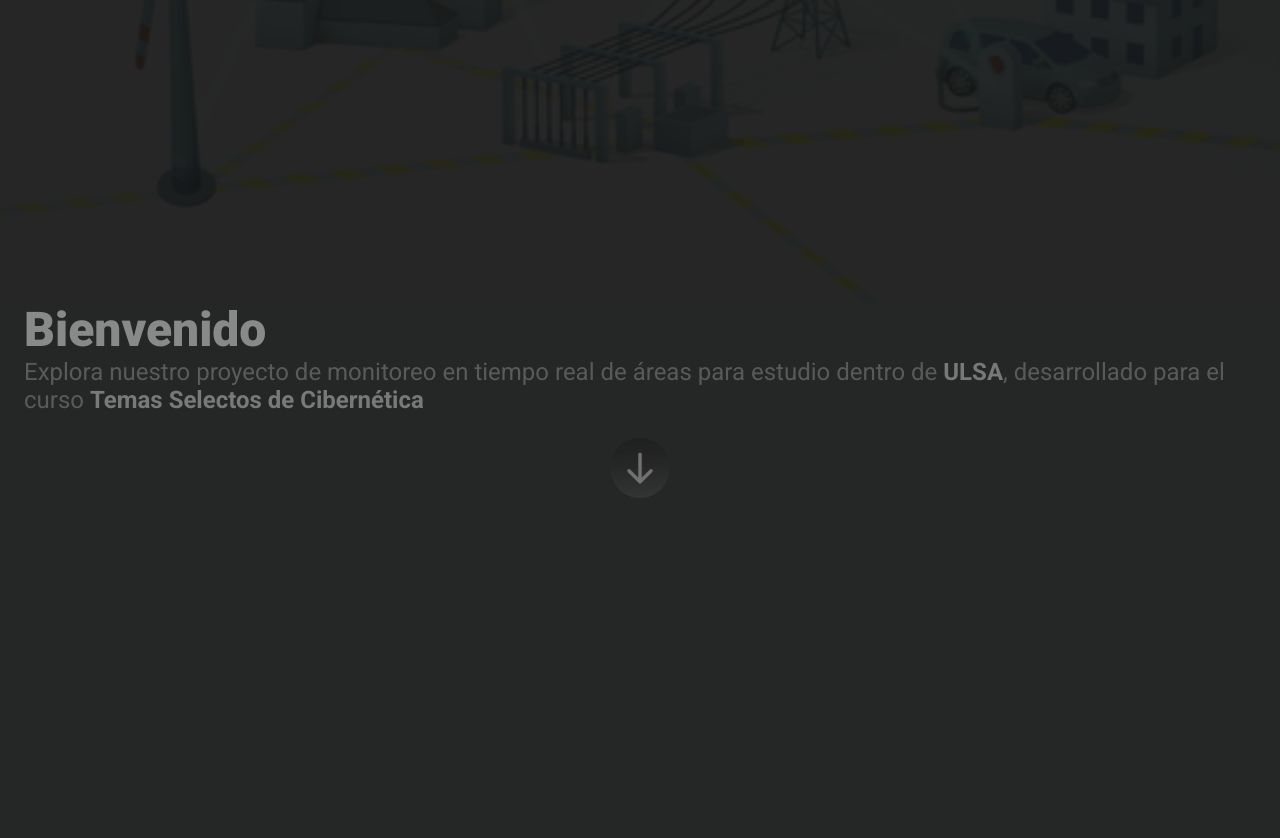
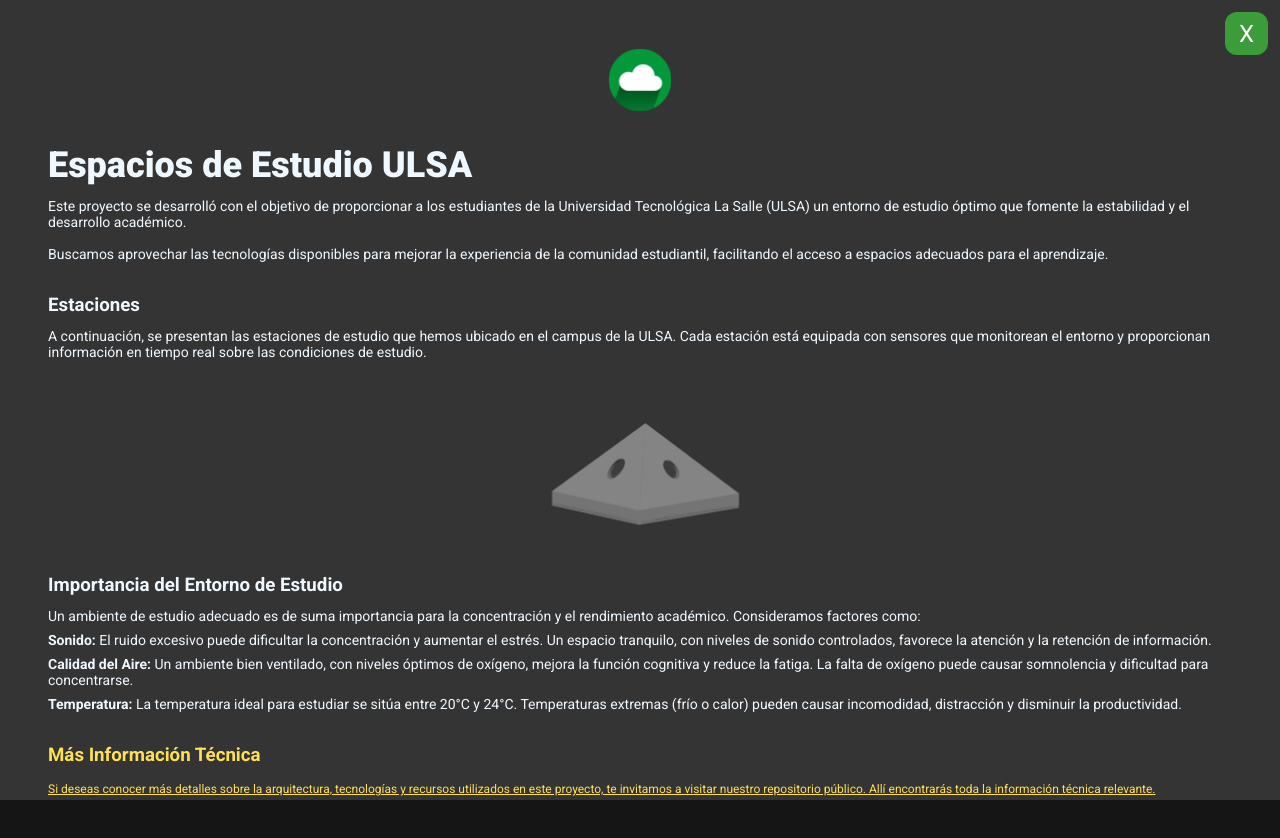
Before and after one commit to DavidSantana872/iotSystemULSA, a React (Vite) app: page / in a window 1280 px wide. Shown: the top 838 px of the page. After the commit the page ends 800 px from the top, so only its background shows below. Built offline with nearby package versions, Linux system fonts and the light colour scheme; no server answers.

Commit message:
update more information

```diff
--- a/src/App.css
+++ b/src/App.css
@@ -85,14 +85,14 @@
     margin: 4px;
 }
 .close-btn{
-    background-color: #e7e7e756;
+    background-color: #3d9c3a;
     border: none;
     width: 43px;
     height: 43px;
     right: 12px;
     top: 12px;
     position: absolute;
-    color: #5656567a;
+    color: #ffffff;
     font-weight: 400;
     font-size: 24px;
     border-radius: 12px;
--- a/src/components/MoreInformation.jsx
+++ b/src/components/MoreInformation.jsx
@@ -1,20 +1,49 @@
 import React from "react";
 import iconApp from "/iconApp.png"
+import prototipo from "../assets/prototipo.gif";
+import "./moreInformation.css";
 const MoreInformation = ({close}) => {
     return (
         <section className="more-information">
             <div>
                 <img width="64" src={iconApp} alt="" />
-                <button onClick={close} className="close-btn">
+                <button onClick={close} className="close-btn" style={{
+
+                }}>
                     X
                 </button>
                 <div>
+
                 <p class="title black-title">Espacios de Estudio ULSA</p>
                 <p className="information">
                     Este proyecto se desarrolló con el objetivo de proporcionar a los estudiantes de la Universidad Tecnológica La Salle (ULSA) un entorno de estudio óptimo que fomente la estabilidad y el desarrollo académico.
                     <br /><br />
                     Buscamos aprovechar las tecnologías disponibles para mejorar la experiencia de la comunidad estudiantil, facilitando el acceso a espacios adecuados para el aprendizaje.
                 </p>
+
+                <h3>
+                    Estaciones
+                </h3>
+                <p className="information">
+                        A continuación, se presentan las estaciones de estudio que hemos ubicado en el campus de la ULSA. Cada estación está equipada con sensores que monitorean el entorno y proporcionan información en tiempo real sobre las condiciones de estudio.
+                        <br />
+                        <br />
+                        <br />
+                    </p>
+                <div
+                    style={{
+                        display: "flex",
+                        flexDirection: "column",
+                        alignItems: "center",
+                        width: "100%",
+                    }}
+                >
+
+                <div className="prototipo-box">
+                    <img id="prototipo" src={prototipo} alt="" />
+                </div>
+                </div>
+
                 <h3>Importancia del Entorno de Estudio</h3>
                 <p className="information">
                     Un ambiente de estudio adecuado es de suma importancia para la concentración y el rendimiento académico. Consideramos factores como:
@@ -30,15 +59,13 @@
                         <span>Temperatura:</span> La temperatura ideal para estudiar se sitúa entre 20°C y 24°C. Temperaturas extremas (frío o calor) pueden causar incomodidad, distracción y disminuir la productividad.
                     </li>
                 </ul>
-                <h3>Más Información Técnica</h3>
+                <h3 className="x">Más Información Técnica</h3>
                 <a href="https://github.com/DavidSantana872/iotSystemULSA-WebApp">
                     Si deseas conocer más detalles sobre la arquitectura, tecnologías y recursos utilizados en este proyecto, te invitamos a visitar nuestro repositorio público. Allí encontrarás toda la información técnica relevante.
                 </a>
                 <br />
                 <br />
-                <h4 className="information">
-                    ¡Saludos!
-                </h4>
+
                 <br />
                {/* <ul className="integrantes">
                     <li>Luz Argentina</li>
--- a/src/components/StartApp/index.jsx
+++ b/src/components/StartApp/index.jsx
@@ -5,6 +5,7 @@
 import salleImg from "./../../resources/img/salle.png";
 import Welcome from "./welcome.jsx";
 import Loader from "../Loader /index.jsx";
+import MoreInformation from "../MoreInformation.jsx";
 const Index = () => {
     const [showWelcome, setShowWelcome] = useState(false);
     useEffect(() => {
@@ -29,7 +30,7 @@
         );
     }
 
-    return showWelcome ? <Welcome /> : <Animation/>;
+    return showWelcome ? <MoreInformation/> : <MoreInformation/>;
 };
 
 export default Index;
--- /dev/null
+++ b/src/components/moreInformation.css
@@ -0,0 +1,25 @@
+.more-information{
+    background-color: rgb(52, 52, 52) !important;
+}
+#prototipo{
+    width: 200px;
+    height: 210px !important;
+    height: auto; /* Ensure height is set for replaced elements */
+    object-fit: cover !important;
+
+}
+.prototipo-box{
+    width: min-content;
+    height: 150px;
+    overflow: hidden;
+}
+
+.more-information p, .more-information h3, .more-information h1, .more-information li{
+    color: aliceblue !important;
+}
+.more-information a {
+    color: rgb(255, 224, 85) !important;
+}
+h3.x{
+    color: rgb(255, 224, 85) !important;
+}
```
Also changed, not shown: src/assets/prototipo.gif (added).
